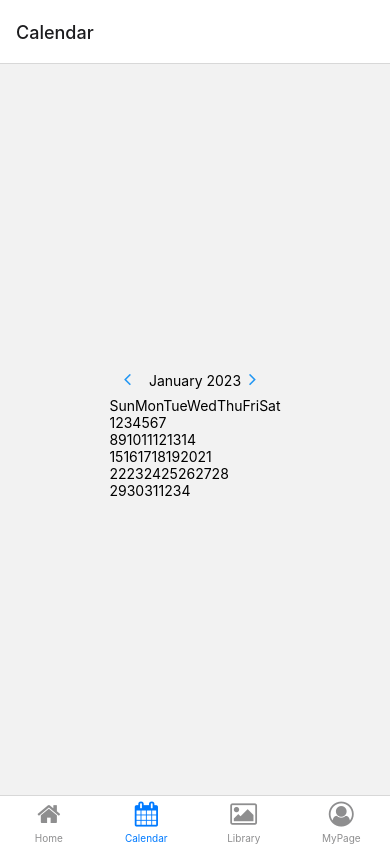
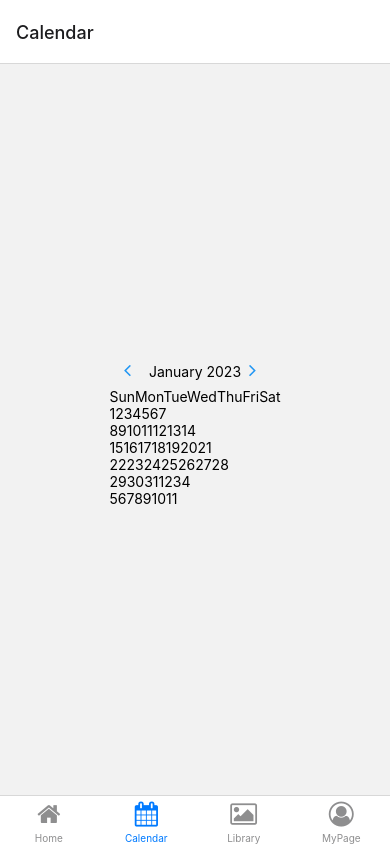
Before and after one commit to minnienam0726/calendar, a React Native app: screen /Calendar in a window 390 px wide. Built offline with nearby package versions, Linux system fonts and the light colour scheme.

Commit message:
feat: 캘린더 다음 달과 이전 달 버튼 구현

```diff
--- a/src/screens/Calendar.jsx
+++ b/src/screens/Calendar.jsx
@@ -1,67 +1,59 @@
-import React from "react";
+import React, { useState } from "react";
 import { View, Text, StyleSheet } from "react-native";
 import Icon from "react-native-vector-icons/FontAwesome";
 
 function Calendar() {
-  const date = new Date();
-  const dayWeek = ["Sun", "Mon", "Tue", "Wed", "Thu", "Fri", "Sat"];
-  const todayYear = date.getFullYear();
-  const todayMonth = date.getMonth();
-  const month = [
-    "January",
-    "February",
-    "March",
-    "April",
-    "May",
-    "Jun",
-    "July",
-    "August",
-    "September",
-    "October",
-    "November",
-    "December",
-  ];
-  const todayMonthString = month[todayMonth];
-  const firstWeekIndex = new Date(todayYear, todayMonth, 1).getDay();
-  let dateCount = 0 - firstWeekIndex;
+  const [month, setMonth] = useState(() => new Date().getMonth());
+  const dayWeekArray = ["Sun", "Mon", "Tue", "Wed", "Thu", "Fri", "Sat"];
+  const today = new Date();
+  const monthString = new Date(today.getFullYear(), month, today.getDate()).toLocaleString("en-US", { month: "long" });
+  const year = new Date(today.getFullYear(), month, today.getDate()).getFullYear();
 
-  const dayilyMatrix = Array.from(Array(5)).map(() => {
-    return Array.from(Array(7)).map(() => {
+  const firstDayWeekIndex = new Date(today.getFullYear(), month, 1).getDay();
+  let dateCount = 0 - firstDayWeekIndex;
+  const dayilyMatrix = new Array(6).fill([]).map(() => {
+    return new Array(7).fill(0).map(() => {
       dateCount++;
-      return new Date(todayYear, todayMonth, dateCount).getDate();
+      return new Date(today.getFullYear(), month, dateCount).getDate();
     });
   });
 
   return (
     <View style={styles.container}>
+      <View>
         <Text>
           <Icon.Button
             name="angle-left"
             color="#2196F3"
             backgroundColor="#00000000"
+            onPress={() => setMonth(month - 1)}
           />
-        {todayMonthString} {todayYear}
+          {monthString} {year}
           <Icon.Button
             name="angle-right"
             color="#2196F3"
             backgroundColor="#00000000"
+            onPress={() => setMonth(month + 1)}
           />
         </Text>
+      </View>
       <View>
         <View>
-          <Text>{dayWeek}</Text>
+          <Text>{dayWeekArray}</Text>
         </View>
-        {dayilyMatrix.map((week, weekIndex) => (
-          <View key={weekIndex}>
-            <Text>{week}</Text>
+        <View>
+          {dayilyMatrix.map((weekList, weekIndex) => (
+            <Text key={weekIndex}>
+              {weekList.map((day, dayIndex) => (
+                <Text key={dayIndex}>{day}</Text>
+              ))}
+            </Text>
+          ))}
         </View>
-        ))}
       </View>
     </View>
   );
 }
-
-export default Calendar;
 
 const styles = StyleSheet.create({
   container: {
@@ -70,3 +62,5 @@ const styles = StyleSheet.create({
     alignItems: "center",
   },
 });
+
+export default Calendar;
```
Lines whose indentation alone changed are shown as unchanged.
